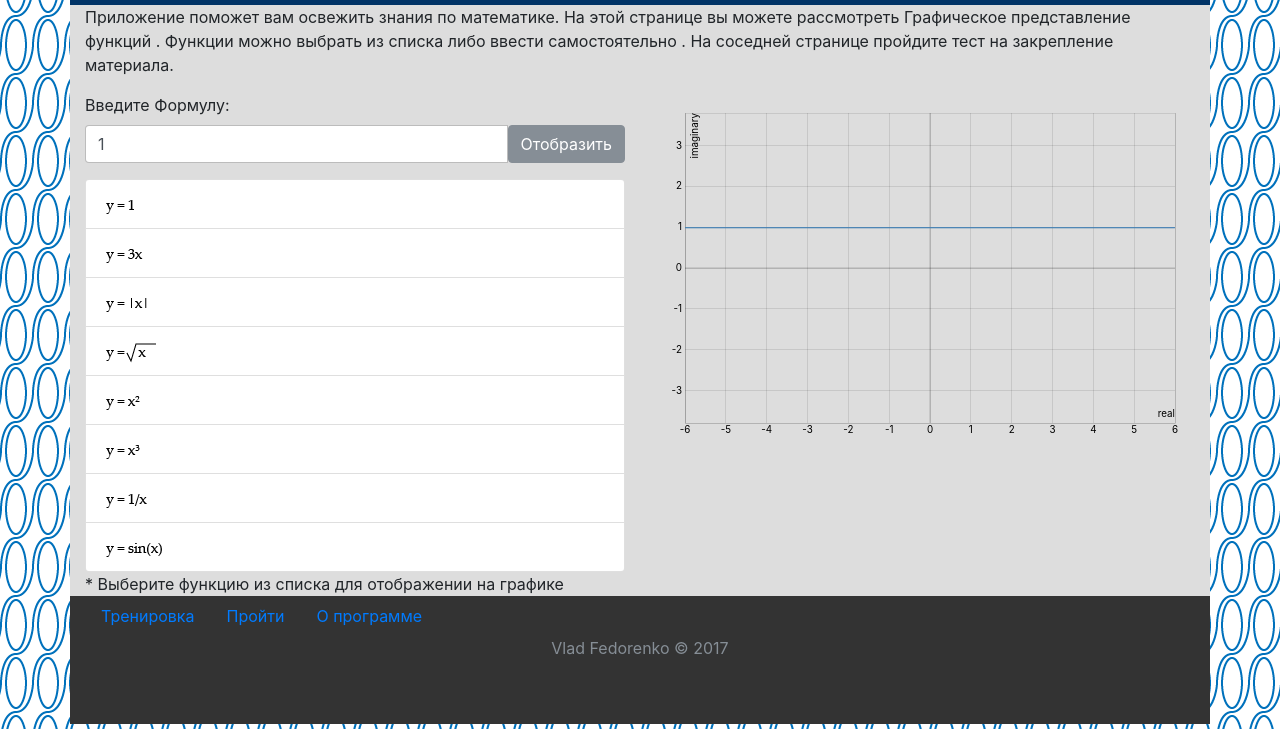
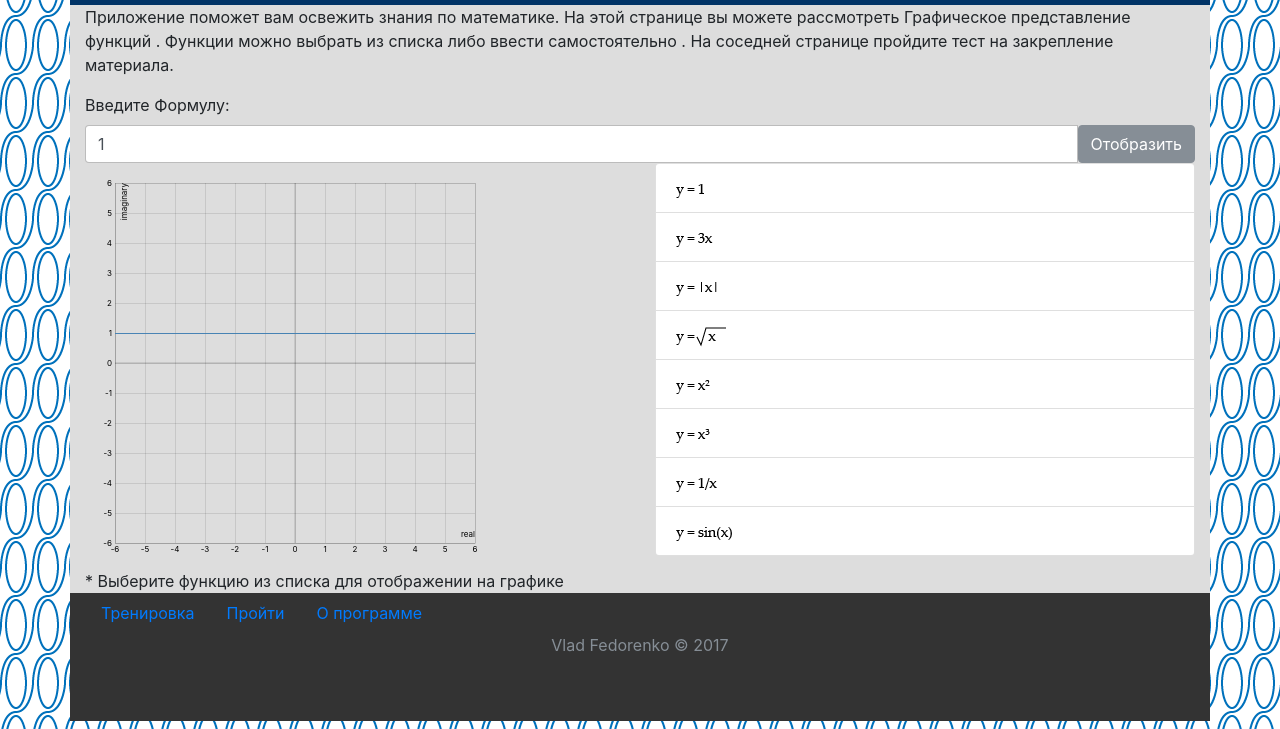
Before and after one commit to vladuniqum/mathtab, a website: page index.html in a window 1280 px wide. Shown: the part 71-800 px from the top of the page. Drawn offline with Linux system fonts and the light colour scheme.

Commit message:
correct mobile version

```diff
--- a/css/main.css
+++ b/css/main.css
@@ -30,3 +30,8 @@ body{
 .centered {
 	text-align: center;
 }
+@media (max-width: 380px) {
+    #mathPlot{
+        width: 380px;
+    }
+}
--- a/index.html
+++ b/index.html
@@ -33,18 +33,21 @@
       </p>
 
 		<div class="row">
-
-            <div class=col-md-6>
+			<div class="col">
 			<form id="form">
                 <label for="eq">Введите Формулу:</label>
                 <div class="input-group">
-
                     <input type="text" class="form-control"  id="eq" value="1" >
                     <button class="btn btn-secondary" type="button" id="btnGo">Отобразить</button>
-
                 </div>
             </form>
-                <p></p>
+			</div>
+		</div>
+        <div class="row">
+			<div class="col-lg-6 col-md-8 col-sm-9">
+                <div id="mathPlot"></div>
+            </div>
+            <div class="col-lg-6 col-md-4 col-sm-3">
                 <div class="list-group">
 					<button id="btnConst" class="list-group-item list-group-item-action"><img src="img/const.png"></button>
 					<button id="btn3x"class="list-group-item list-group-item-action"><img src="img/x.png"></a>
@@ -55,9 +58,6 @@
 					<button id="btnOneByX" class="list-group-item list-group-item-action"><img src="img/onebyx.png"></button>
 					<button id="btnSin" class="list-group-item list-group-item-action "><img src="img/sin.png"></button>
 				</div>
-            </div>
-            <div class=col-md-6>
-                <div id="mathPlot"></div>
             </div>
         </div>
         <div>* Выберите функцию из списка для отображении на графике</div>
--- a/js/mathpad.js
+++ b/js/mathpad.js
@@ -2,6 +2,8 @@
  function draw (){
     functionPlot({
         target: '#mathPlot',
+		width: 420,
+        height: 400,
         xAxis: {
           label: 'real'
         },
```
Lines whose indentation alone changed are shown as unchanged.
